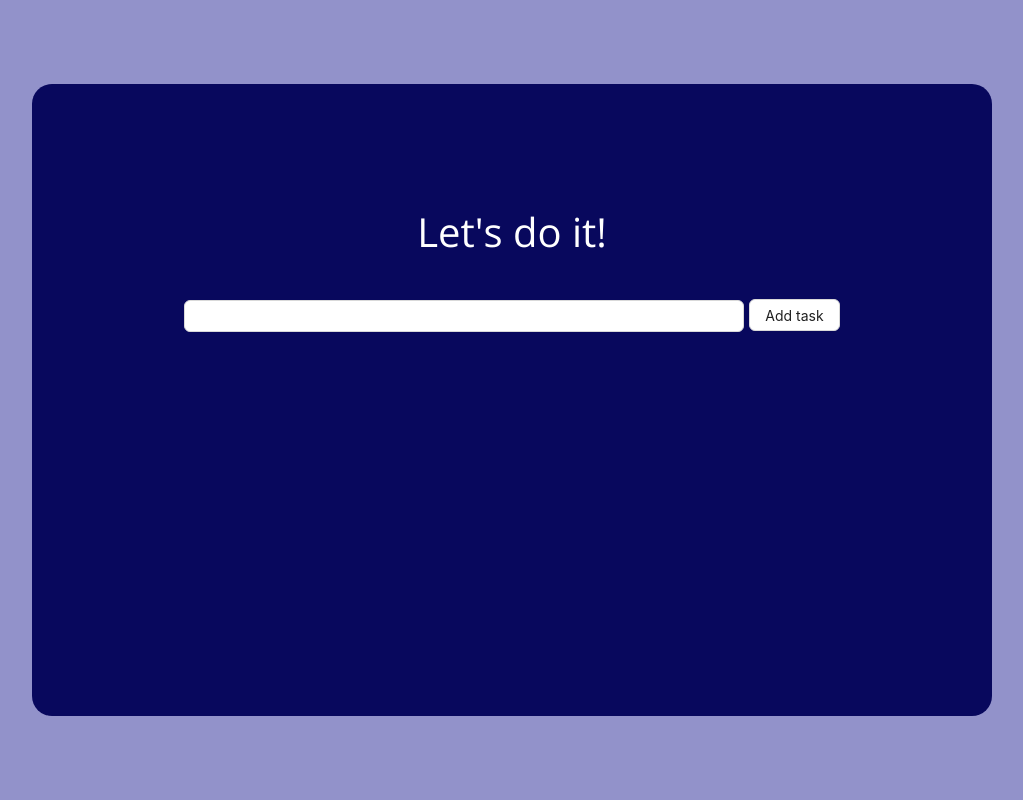
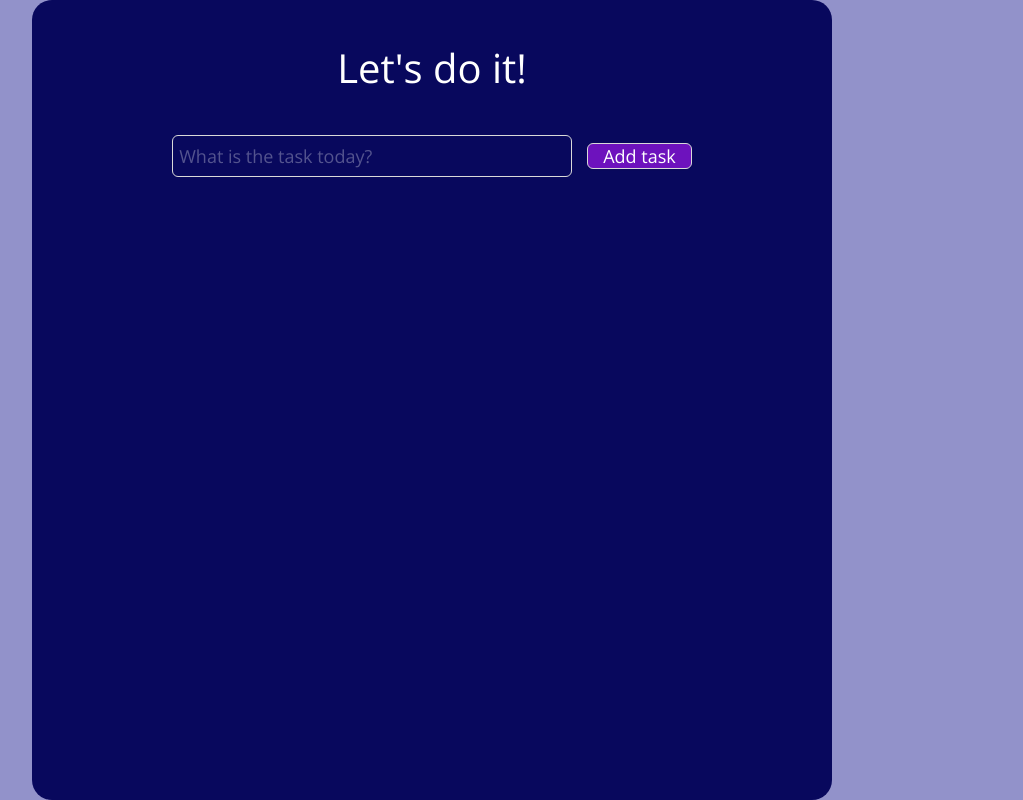
Before and after one commit to ZhenyaHoholko/ToDo-App, a React (Create React App) app: page / in a window 1280 px wide. Shown: the whole page, without its empty margins (208-1231 px from the left). Built offline with nearby package versions, Linux system fonts and the light colour scheme; a web font is replaced by a local one.

Commit message:
update style

```diff
--- a/src/App.css
+++ b/src/App.css
@@ -4,16 +4,14 @@ body {
   justify-content: center;
   align-items: center;
   height: 100vh;
-  /* margin: 0; */
   background: rgb(146, 146, 202);
 }
 .App {
   text-align: center;
   width: 100vh;
   background-color: rgb(8, 8, 93);
-  /* margin: 30px; */
-  padding: 10%;
-  height: 59vh;
+  /* padding: 1%; */
+  height: 100vh;
   overflow-y: auto;
   border-radius: 20px;
 }
@@ -23,19 +21,16 @@ body {
   color: rgb(255, 255, 255);
 }
 .block {
-  /* width: 70%; */
   display: flex;
   flex-direction: column;
-  /* justify-content: center; */
   align-items: center;
-  /* background-color: bisque; */
   width: 100%;
 }
 .tasks-style {
   font-family: "Open Sans", sans-serif;
   color: white;
   text-align: left;
-  background-color: rgb(173, 158, 186);
+  background-color: rgb(109, 18, 189);
   display: flex;
   justify-content: space-between;
   align-items: center;
@@ -48,11 +43,30 @@ body {
 .task-style {
   padding: 10px;
 }
+.inputStyle-block {
+  padding: 0 0 20px 0;
+}
 .inputStyle {
-  width: 70%;
+  font-family: "Open Sans", sans-serif;
+  font-size: 18px;
+  width: 50%;
+  color: white;
+  background-color: rgb(8, 8, 93);
+  border-radius: 5px solid rgb(109, 18, 189);
+  padding: 6px;
+  margin-right: 10px;
+}
+.inputStyle::placeholder {
+  color: white;
+  opacity: 0.3;
 }
 .btn {
   margin-left: 5px;
+  background-color: rgb(109, 18, 189);
+  font-family: "Open Sans", sans-serif;
+  font-size: 18px;
+  height: auto;
+  color: white;
 }
 .btn-tasks {
   margin: 5px;
--- a/src/Components/InputComponent.jsx
+++ b/src/Components/InputComponent.jsx
@@ -9,8 +9,9 @@ function InputComponent({ task, setTask }) {
     console.log(task);
   };
   return (
-    <div>
+    <div className="inputStyle-block">
       <Input
+        placeholder="What is the task today?"
         className="inputStyle"
         value={text}
         onChange={(e) => setText(e.target.value)}
--- a/src/Components/List.jsx
+++ b/src/Components/List.jsx
@@ -33,16 +33,10 @@ function List({ item, handleDelete, handleChange }) {
         </p>
       )}
       <div className="buttons-style">
-        {/* <Button >
-          Delete
-        </Button> */}
         <DeleteOutlined
           className="btn-tasks"
           onClick={() => handleDelete(item.id)}
         />
-        {/* <Button className="btn" onClick={() => goChange()}>
-          {change ? "Save" : "Change"}
-        </Button> */}
         {change ? (
           <CheckOutlined className="btn-tasks" onClick={() => goChange()} />
         ) : (
```
